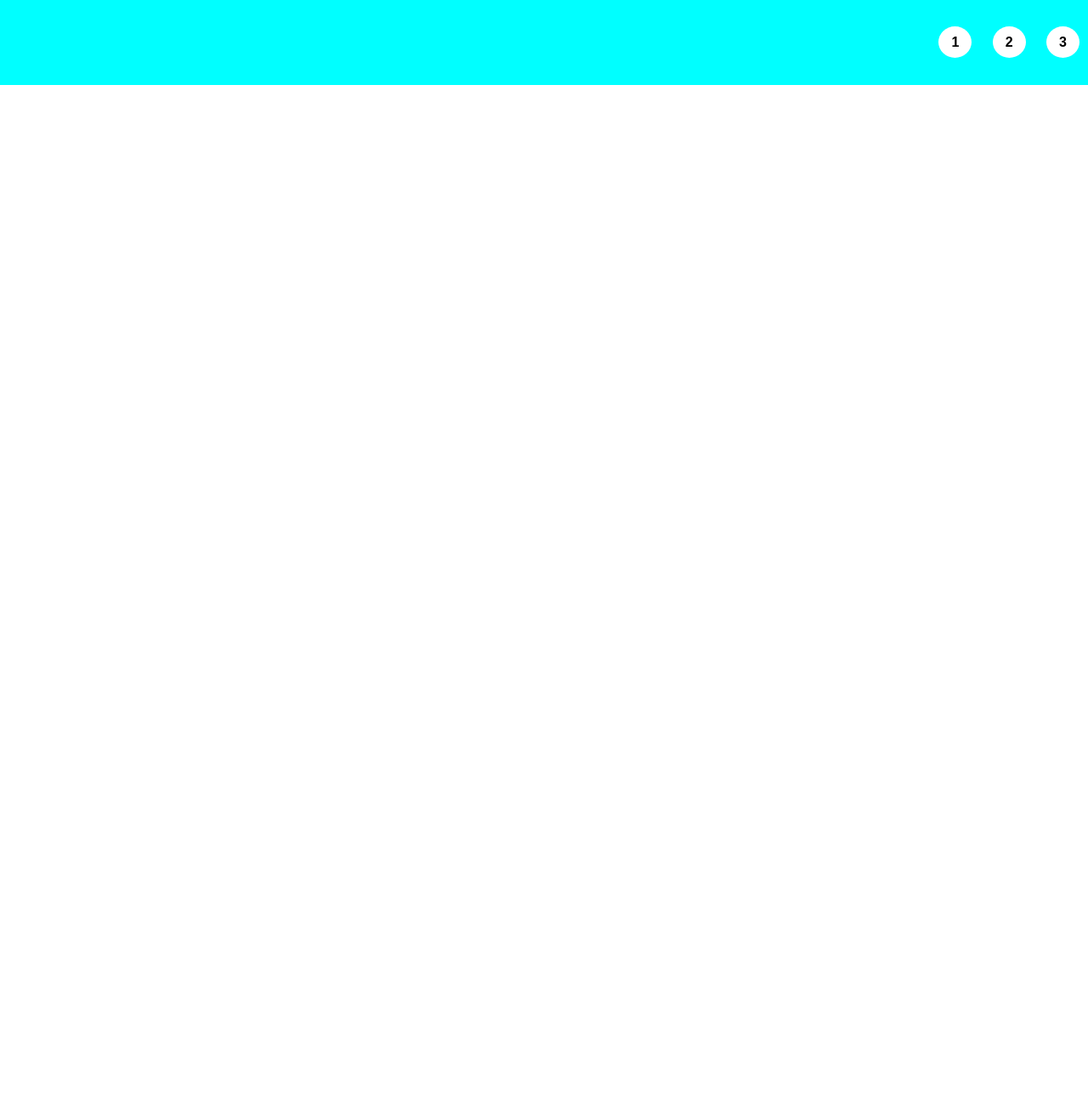
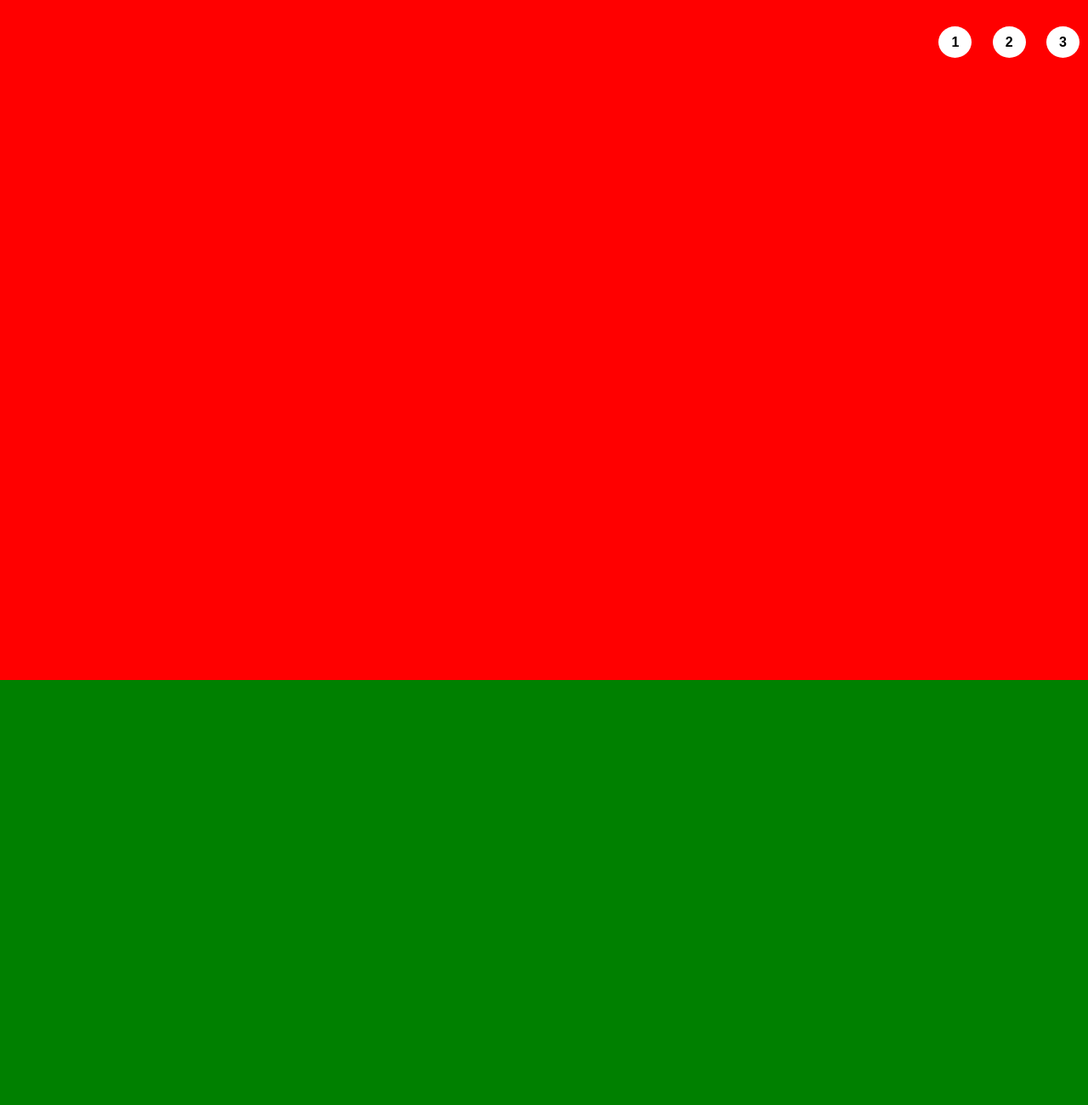
Before and after one commit to GianlucaBenassi/htmlcss-shoes, a plain HTML site: page index.html in a window 1280 px wide. Shown: the top 1300 px of the page at 85% size. Before the commit the page ends 800 px from the top, so only its background shows below. Drawn offline with Linux system fonts and the light colour scheme.

Commit message:
main boxes

```diff
--- a/css/style.css
+++ b/css/style.css
@@ -36,8 +36,27 @@ header li a {
     border-radius: 50%;
 }
 
+/* ***** main ***** */
+
+.box {
+    width: 100%;
+    height: 100vh;
+}
+
+#first-shoe {
+    background-color: red;
+}
+
+#second-shoe {
+    background-color: green;
+
+}
+#third-shoe {
+    background-color: yellow;
+}
+
 /* +++++ debug +++++ */
 
-.debug header {
+/* .debug header {
     background-color: cyan;
-}
+} */
--- a/index.html
+++ b/index.html
@@ -22,6 +22,21 @@
     <!-- inizio main -->
     <main>
 
+        <!-- prima scarpa -->
+        <div class="box" id="first-shoe">
+
+        </div>
+
+        <!-- seconda scarpa -->
+        <div class="box" id="second-shoe">
+
+        </div>
+
+        <!-- terza scarpa -->
+        <div class="box" id="third-shoe">
+
+        </div>
+
     </main>
     <!-- / main -->
 
```
